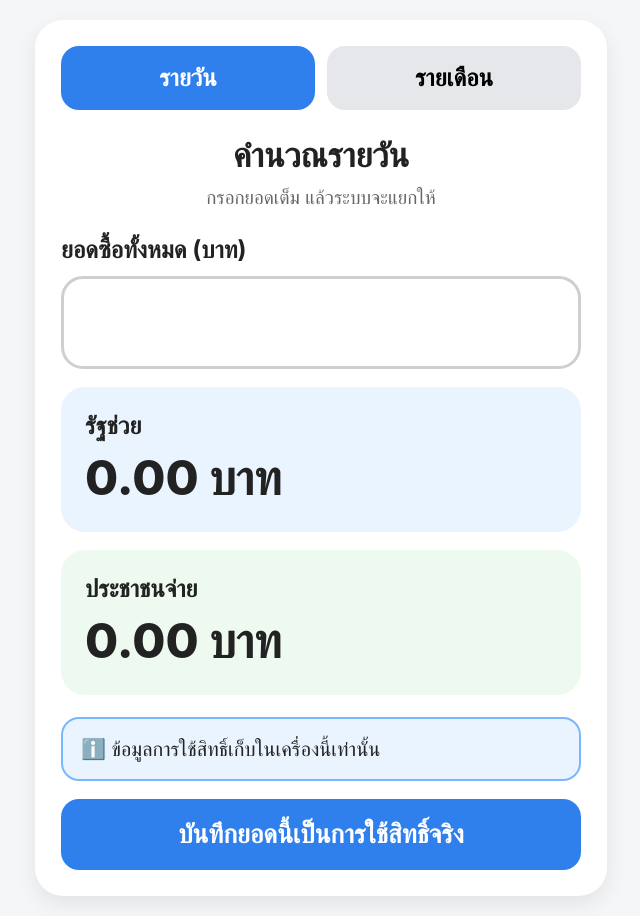
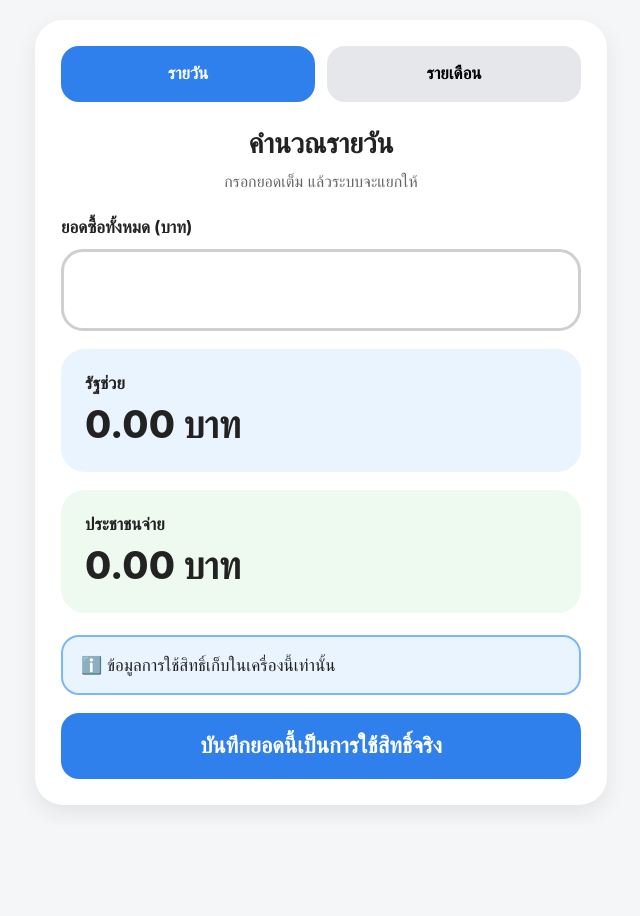
Before and after one commit to kurimoromi/thaihelpthai-60-40, a plain HTML site: page index.html in a window 1280 px wide. Shown: the whole page, without its empty margins (319-959 px from the left). After the commit the page ends 825 px from the top, so only its background shows below. Drawn offline with Linux system fonts and the light colour scheme.

Commit message:
Add files via upload

```diff
--- a/index.html
+++ b/index.html
@@ -28,7 +28,7 @@ margin-bottom:24px;
 .tab{
 flex:1;
 padding:18px;
-font-size:24px;
+font-size:17px;
 font-weight:700;
 border:none;
 border-radius:18px;
@@ -44,26 +44,26 @@ background:#e5e7eb;
 .show{display:block;}
 
 h1{
-font-size:34px;
+font-size:28px;
 text-align:center;
 margin:0;
 }
 .sub{
-font-size:19px;
+font-size:16px;
 text-align:center;
 color:#666;
 margin:10px 0 26px;
 }
 label{
 display:block;
-font-size:24px;
+font-size:17px;
 font-weight:700;
 margin-bottom:12px;
 }
 input{
 width:100%;
 box-sizing:border-box;
-font-size:38px;
+font-size:28px;
 padding:22px;
 border:3px solid #cfcfcf;
 border-radius:22px;
@@ -83,11 +83,11 @@ background:#eef9ef;
 background:#f5f7fa;
 }
 .cardtitle{
-font-size:24px;
+font-size:17px;
 font-weight:700;
 }
 .value{
-font-size:48px;
+font-size:38px;
 font-weight:800;
 margin-top:8px;
 }
@@ -95,7 +95,7 @@ margin-top:8px;
 margin-top:14px;
 padding:18px;
 border-radius:18px;
-font-size:21px;
+font-size:18px;
 line-height:1.5;
 display:none;
 }
@@ -117,12 +117,12 @@ background:#eaf4ff;
 border:2px solid #7ab7ff;
 padding:18px;
 border-radius:18px;
-font-size:20px;
+font-size:17px;
 }
 .btn{
 width:100%;
 padding:20px;
-font-size:26px;
+font-size:22px;
 border:none;
 border-radius:18px;
 margin-top:18px;
@@ -294,7 +294,10 @@ let userPercent=(userFinal/total)*100;
 govwarn.innerHTML='⚠️ รัฐช่วยได้สูงสุด 200 บาท / วัน';
 govwarn.style.display='block';
 
-userwarn.innerHTML='⚠️ เกินโควต้ารัฐช่วย '+fmt(extra)+' บาท<br><br>ประชาชนจ่ายจริง '+fmt(userPercent)+'%';
+let capBase = 333.33;
+let overPurchase = total - capBase;
+
+userwarn.innerHTML='⚠️ ยอดซื้อเกิน 333.33 บาท อยู่ '+fmt(overPurchase)+' บาท<br><br>ประชาชนจ่าย 133.33 บาท (40% เดิม)<br>+ จ่ายเพิ่มจากยอดเกิน '+fmt(overPurchase)+' บาท<br><br>รวมจ่ายจริง '+fmt(userFinal)+' บาท ('+fmt(userPercent)+'%)';
 userwarn.style.display='block';
 }
 
```
